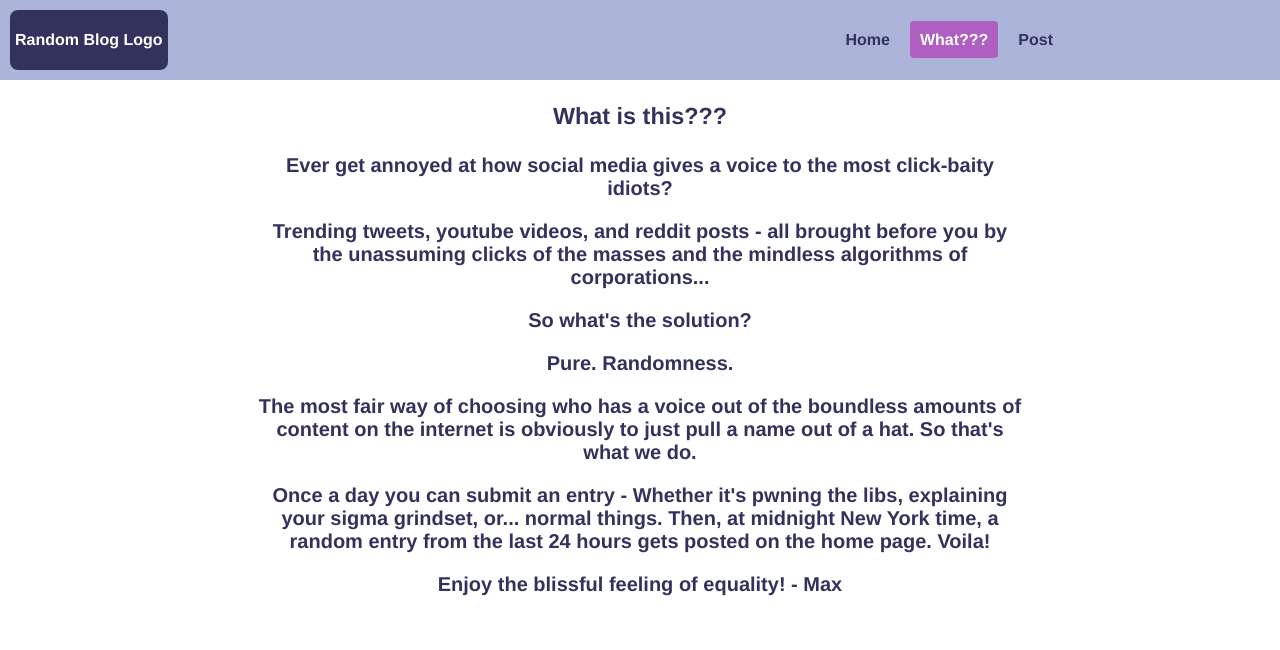
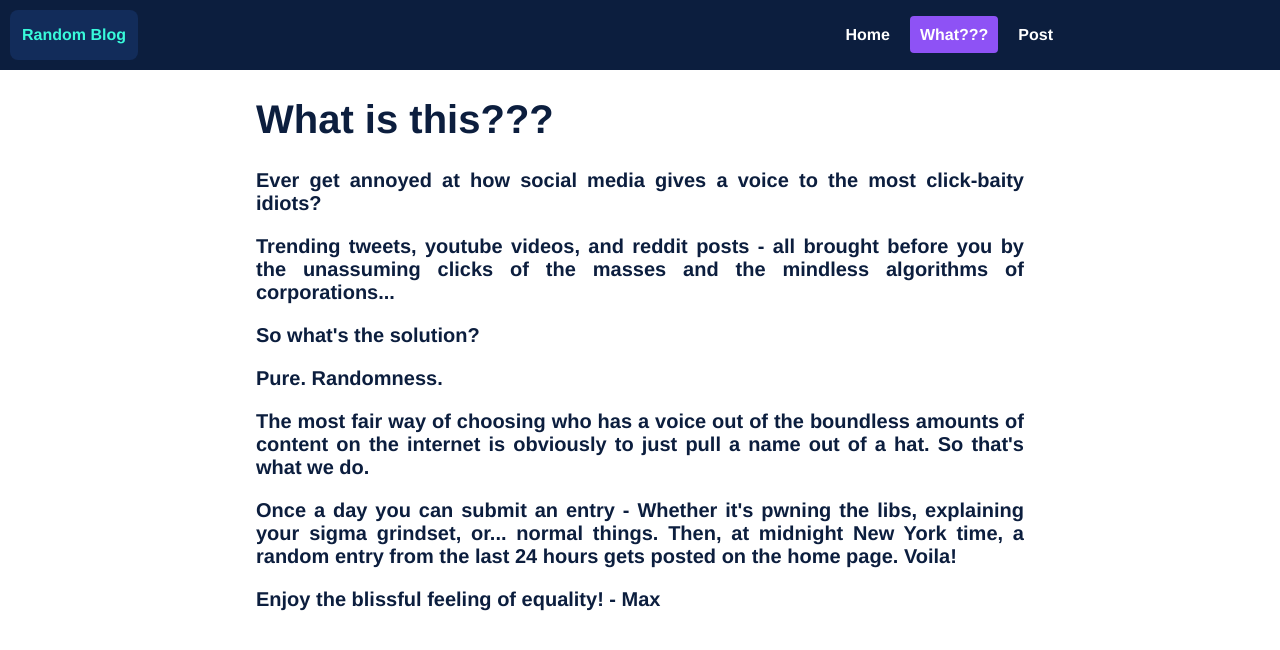
Before and after one commit to MostlyMax/random-pointless-blog-client, a Vue app: page /What in a window 1280 px wide. Shown: the top 650 px of the page. Built offline with nearby package versions, Linux system fonts and the light colour scheme; what vue-recaptcha-v3 would draw is missing.

Commit message:
ui update

```diff
--- a/src/App.vue
+++ b/src/App.vue
@@ -1,6 +1,6 @@
 <template>
   <div id="nav-bar">
-    <div class="logo"><p>Random Blog Logo</p></div>
+    <div class="logo"><p>Random Blog</p></div>
     <div id="nav">
         <router-link :to="{ path: '/' }">Home</router-link>
         <router-link :to="{ name: 'What' }">What???</router-link>
@@ -36,7 +36,7 @@ body {
   -moz-osx-font-smoothing: grayscale;
   text-align: center;
   font-weight: bold;
-  color: #32325c;
+  color: #0c1e3e;
   margin: 0;
 }
 
@@ -44,18 +44,18 @@ body {
   padding: 0;
   display: flex;
   align-items: center;
-  background: #acb3d8;
+  background: #0c1e3e;
   margin: 0;
 }
 
 .logo {
   margin: 10px;
-  padding: 5px;
+  padding: 0 12px 0 12px;
   text-align: center;
   border-radius: 8px;
   align-items: center;
-  background:#32325c;
-  color: white;
+  background:#122c5a;
+  color: #38fbdb;
 }
 
 #nav {
@@ -66,7 +66,7 @@ body {
 
 #nav a {
   font-weight: bold;
-  color: #32325c;
+  color: white;
   padding: 10px;
   border-radius: 4px;
   margin: 5px;
@@ -75,6 +75,6 @@ body {
 
 #nav a.router-link-exact-active {
   color: white;
-  background: #ae5fc1;
+  background: #8e52f5;
 }
 </style>
--- a/src/components/SinglePost.vue
+++ b/src/components/SinglePost.vue
@@ -15,9 +15,10 @@ export default {
 
 <style>
 .post {
-    background: #acb3d8;
+    background: #122c5a;
+    color: white;
     margin: 20px 10% 20px 10%;
-    padding: 5px;
+    padding: 5px 10px 5px 10px;
     border-radius: 10px;
 
     text-align: left;
--- a/src/views/Post.vue
+++ b/src/views/Post.vue
@@ -1,4 +1,5 @@
 <template>
+<div class="post-page">
     <h1>Make an entry</h1>
     <form class="entry-form" @submit.prevent="this.handleSubmit" v-on:submit.prevent>
         <input class="form-title" v-model="title" type="text" placeholder="title" maxlength="64" required />
@@ -8,6 +9,7 @@
     <div class="warning" v-if="multiple_entry_warning">Can't make more than one entry per day!</div>
     <div class="warning" v-if="error_warning">Unable to post entry</div>
     <div class="success" v-if="entry_submit_success">Your entry has been submitted to the pool!</div>
+</div>
 </template>
 
 <script>
@@ -83,6 +85,11 @@ export default {
 </script>
 
 <style>
+.post-page {
+    margin: auto;
+    font-size: 20px;
+}
+
 .entry-form {
     display: flex;
     flex-direction: column;
@@ -91,18 +98,21 @@ export default {
 }
 
 .entry-form button {
-    background: #32325c;
+background: #0c1e3e;
     color: white;
     font-weight: bold;
-    border-radius: 4px;
+    border-radius: 100px;
     margin: 5px;
     padding: 5px 30px 5px 30px;
+    border-style: none;
+    font: inherit;
 }
 
 .form-title {
     margin: 10px;
     width: 60%;
     padding: 10px 5px 10px 5px;
+    font: inherit;
     font-size: 24px;
 }
 
@@ -111,7 +121,8 @@ export default {
     width: 60%;
     padding: 10px 5px 100px 5px;
     resize: none;
-    font-size: 14px;
+    font: inherit;
+    font-size: 18px;
 }
 
 .warning {
--- a/src/views/What.vue
+++ b/src/views/What.vue
@@ -1,6 +1,6 @@
 <template>
-  <div class="what">
-      <h3> What is this??? </h3>
+  <div class="what-page">
+      <h1> What is this??? </h1>
       <p>
           Ever get annoyed at how social media gives a voice to the most click-baity idiots?
       </p>
@@ -35,10 +35,16 @@ export default {
 </script>
 
 <style>
-div.what {
+
+div.what-page {
     margin: auto;
     width: 60%;
     font-size: 20px;
+    text-align: justify;
+}
+
+div.what h1 {
+    text-align: center;
 }
 
 </style>
```
Lines whose indentation alone changed are shown as unchanged.
